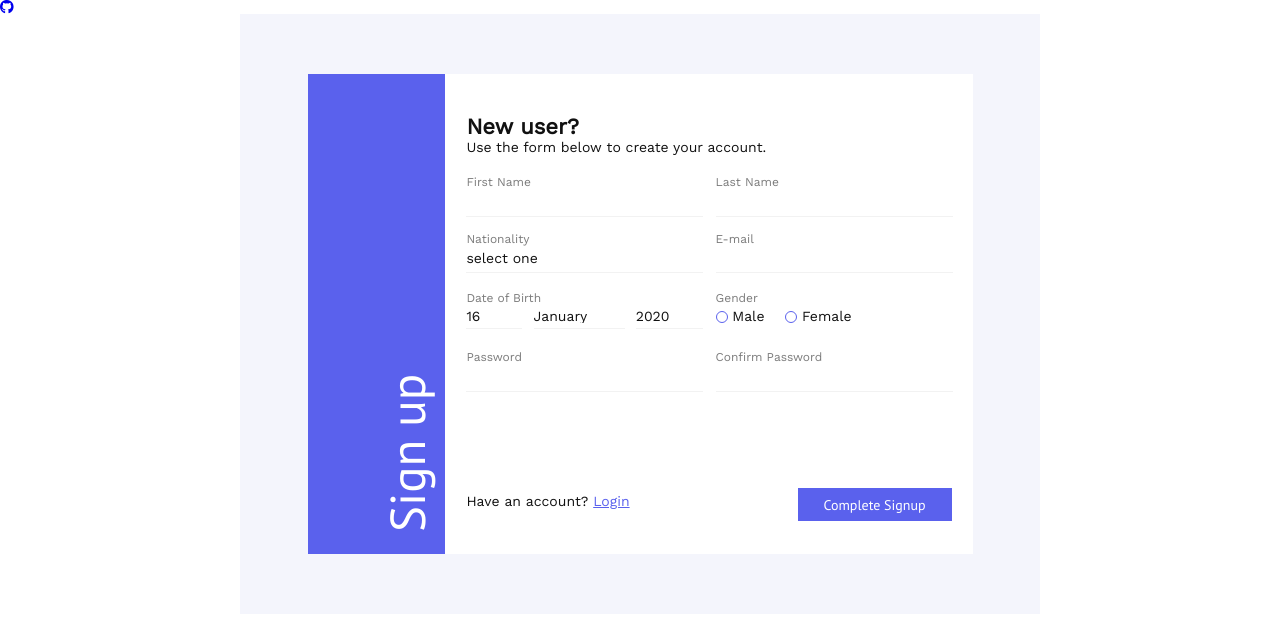
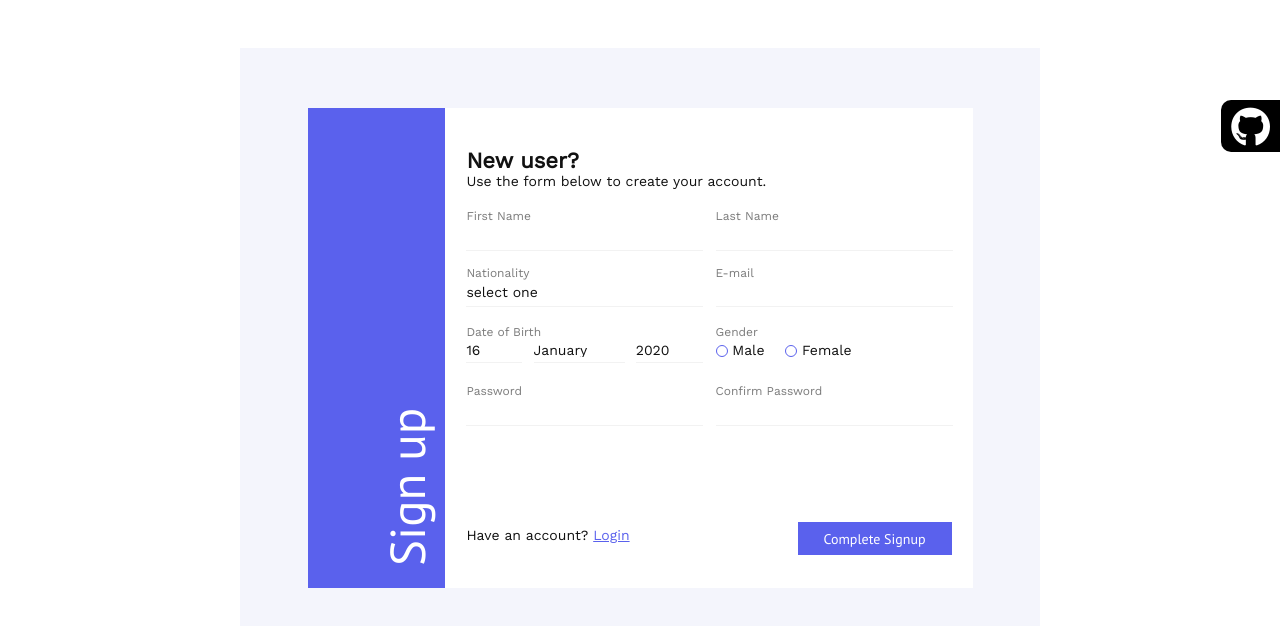
Before and after one commit to samar-source/Singup-form, a plain HTML site: page index.html in a window 1280 px wide. Drawn offline with nearby package versions, Linux system fonts and the light colour scheme.

Commit message:
Added styles for link GitHub

```diff
--- a/css/style.css
+++ b/css/style.css
@@ -10,6 +10,33 @@
 	display: table;
 	clear: both;
 }
+
+/*GitHub*/
+.github {
+	position: fixed;
+	right: 0;
+	top: 100px;
+	z-index: 10000;
+}
+.github-link {
+	display: block;
+	padding: 7px 10px 5px 10px;
+	background-color: #000;
+	border-radius: 10px 0 0 10px;
+	text-align: right;
+	cursor: pointer;
+	-webkit-transition: 0.3s;
+	transition: 0.3s;
+}
+.fa-github {
+	font-size: 2.5rem;
+	color: #fff;
+}
+.github-link:hover {
+	padding-right: 40px;
+}
+
+/*Sign up form*/
 .page {
 	font-family: 'Work Sans', sans-serif;
 	font-weight: 400;
@@ -22,7 +49,7 @@
 	max-width: 800px;
 	height: 600px;
 	background-color: #F4F5FC;
-	margin: 0 auto;
+	margin: 3rem auto;
 	padding: 60.48px 67px 59.52px 68px;
 }
 .inner {
```
Lines whose indentation alone changed are shown as unchanged.
